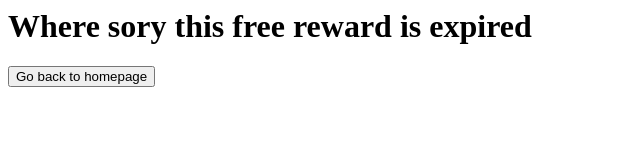
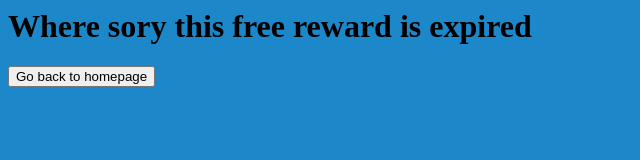
Before and after one commit to GHU09/epicgames-freereward, a plain HTML site: page freereward-expired.html in a window 1280 px wide. Shown: the whole page, without its empty margins (0-640 px from the left). Drawn offline with Linux system fonts and the light colour scheme.

Commit message:
Update freereward-expired.html

```diff
--- a/freereward-expired.html
+++ b/freereward-expired.html
@@ -2,6 +2,8 @@
 
 
 <link rel="icon" href="https://www.epicgames.com/favicon.ico" type="image/icon type">
+
+<body style="background-color:#1c87c9;">
 
 <h1>Where sory this free reward is expired</h1>
 
```
